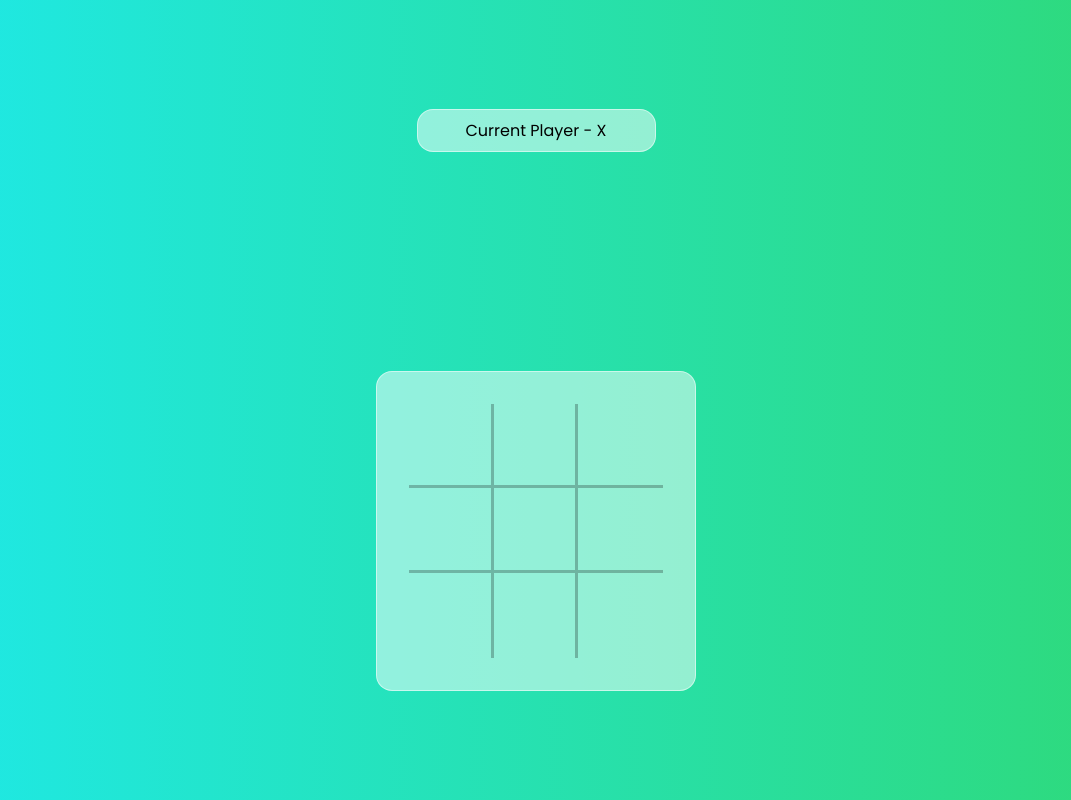
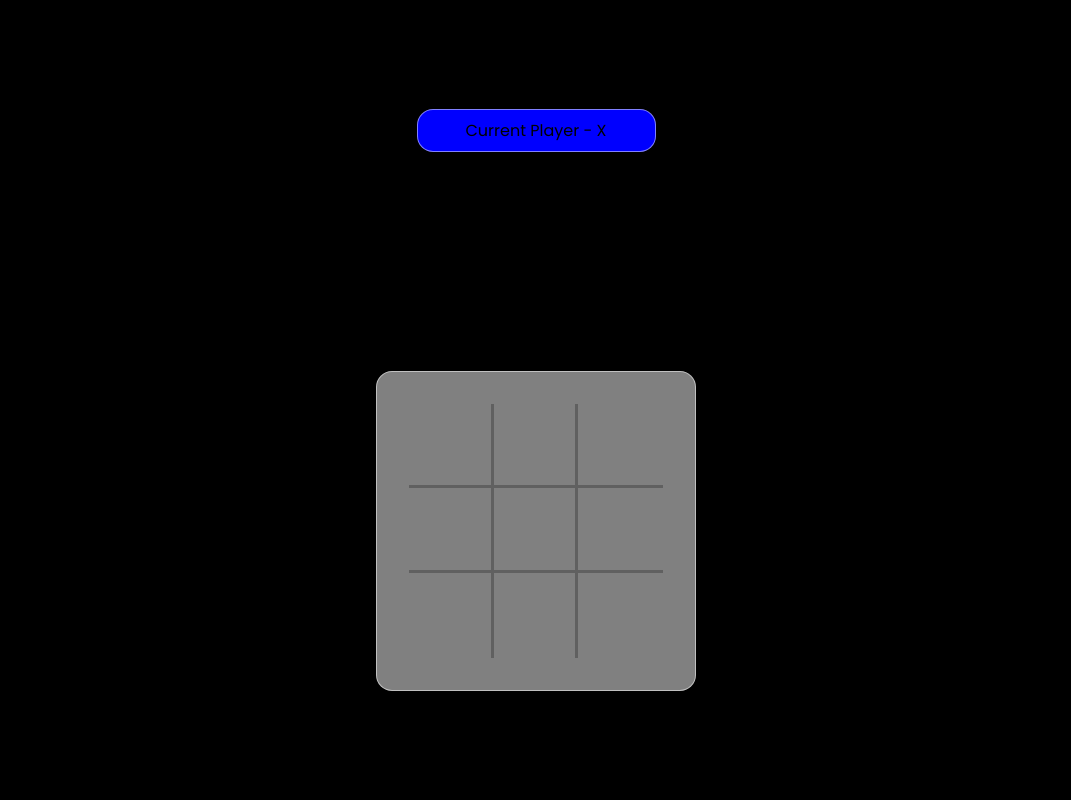
Before and after one commit to angshuma123/Tic-Tac-Toe-Game, a plain HTML site: page JavaScript-Tic-Tac-Toe-Game-main/index.html in a window 1280 px wide. Shown: the whole page, without its empty margins (104-1175 px from the left). Drawn offline with Linux system fonts and the light colour scheme.

Commit message:
Updated game

```diff
--- a/JavaScript-Tic-Tac-Toe-Game-main/main.css
+++ b/JavaScript-Tic-Tac-Toe-Game-main/main.css
@@ -8,7 +8,7 @@
 .wrapper{
   max-width: 100vw;
   height: 100vh;
-  background: linear-gradient(90deg, rgba(30, 233, 233, 1) 0%, rgba(47, 217, 119, 1) 100%);
+  background: black;
   background-size: cover;
   display: grid;
   place-items: center;
@@ -19,7 +19,7 @@
   top:3rem;
   right:50%;
   border: 1px solid rgba(255, 255, 255, 0.5);
-  background-color: rgba(255, 255, 255, 0.5);
+  background-color: blue;
   border-radius: 1rem;
   padding: 0.5rem 3rem;
   text-align: center;
```
